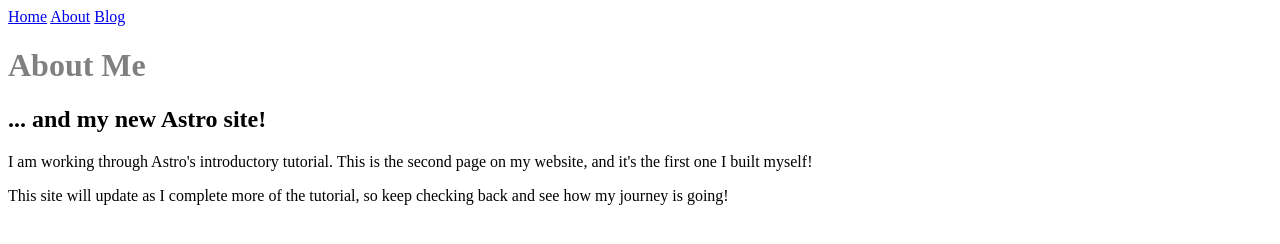
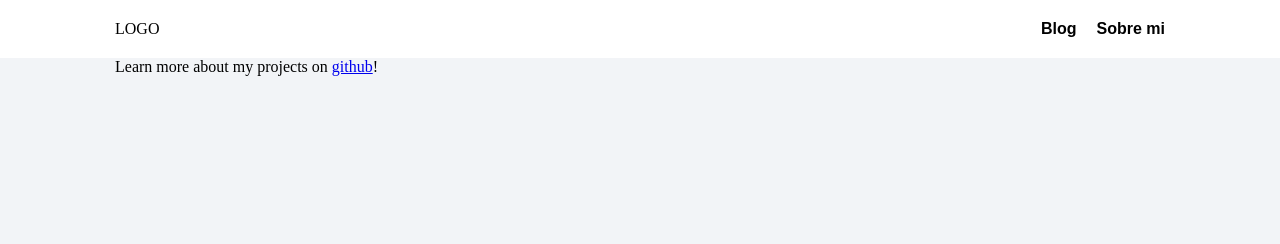
Before and after one commit to Steven96lg/my-stlg-blog, an Astro site: page /about in a window 1280 px wide. Built offline with nearby package versions, Linux system fonts and the light colour scheme; Astro itself is replaced by a stand-in of ours.

Commit message:
feature: se agregarón componentes y layouts necesarios

```diff
--- /dev/null
+++ b/src/components/Footer.astro
@@ -0,0 +1,8 @@
+---
+const platform = "github";
+const username = "withastro";
+---
+
+<footer>
+  <p>Learn more about my projects on <a href={`https://www.${platform}.com/${username}`}>{platform}</a>!</p>
+</footer>
--- /dev/null
+++ b/src/components/Navigation.astro
@@ -0,0 +1,45 @@
+---
+---
+<style>
+    header{
+        display: flex;
+        justify-content: center;
+        background-color: white;
+        width: 100%;
+    }
+
+    header .container_header{
+        display: grid;
+        grid-template-columns: repeat(2, 1fr);
+        padding: 20px 0px;
+        width: 1050px;
+    }
+
+    header .container_header .menu_container{
+       display: flex;
+       justify-content: end;
+       font-family: Arial, Helvetica, sans-serif;
+       & a{
+        text-decoration: none;
+        color: black;
+        font-weight: 600;
+        margin-left: 20px;
+        transition: color 500ms;
+       }
+
+       & a:hover{
+        color: gray
+       }
+    }
+</style>
+<header>
+   <div class="container_header">
+        <div>
+        LOGO
+       </div>
+       <div class="menu_container">
+        <a href="/">Blog</a>
+        <a href="/about/">Sobre mi</a>
+       </div>
+   </div>
+</header>
--- /dev/null
+++ b/src/layouts/BaseLayout.astro
@@ -0,0 +1,11 @@
+---
+import Navigation from '../components/Navigation.astro';
+import Footer from '../components/Footer.astro';
+import '../styles/global.css';
+const {title} = Astro.props
+---
+<Navigation />
+<main>
+    <slot></slot>
+    <Footer />
+</main>
--- a/src/pages/about.astro
+++ b/src/pages/about.astro
@@ -1,26 +1,7 @@
 ---
+import BaseLayout from "../layouts/BaseLayout.astro";
 const pageTitle = "About Me";
 ---
-<html lang="en">
-  <head>
-    <meta charset="utf-8" />
-    <meta name="viewport" content="width=device-width" />
-    <title>Astro</title>
-  </head>
-  <style>
-    h1{
-        color: gray;
-    }
-  </style>
-  <body>
-    <a href="/">Home</a>
-    <a href="/about/">About</a>
-    <a href="/blog/">Blog</a>
-    <h1>{pageTitle}</h1>
-    <h2>... and my new Astro site!</h2>
 
-    <p>I am working through Astro's introductory tutorial. This is the second page on my website, and it's the first one I built myself!</p>
-
-    <p>This site will update as I complete more of the tutorial, so keep checking back and see how my journey is going!</p>
-  </body>
-</html>
+<BaseLayout>
+</BaseLayout>
--- a/src/styles/global.css
+++ b/src/styles/global.css
@@ -1,3 +1,14 @@
+*{
+    margin: 0px;
+    padding: 0px;
+    box-sizing: border-box;
+}
+
 body{
-    background-color: red;
+   background-color:#f2f4f7;
 }
+
+main{
+    width: 1050px;
+    margin: 0px auto;
+}
```
Also changed, not shown: src/layouts/CardPostLayout.astro (added, +34 -0 lines), src/layouts/PostsLayouts.astro (added, +24 -0 lines), src/pages/index.astro (+14 -8 lines), src/pages/posts/web-components.md (+2 -4 lines), src/pages/posts/xss-vul.md (added, +11 -0 lines), CHANGELOG.md (added).
